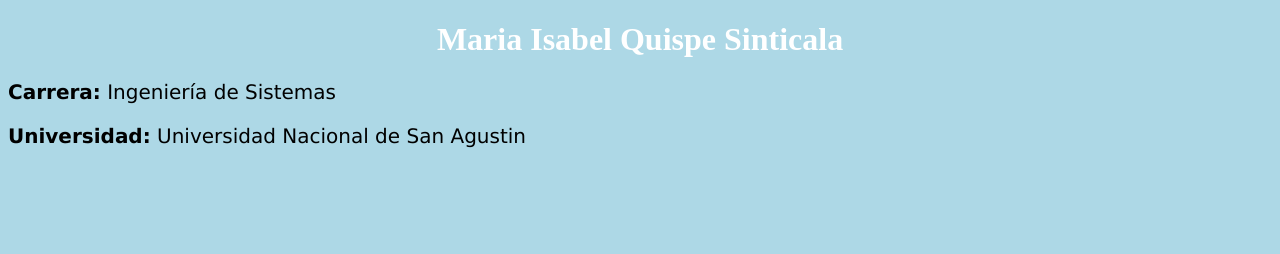
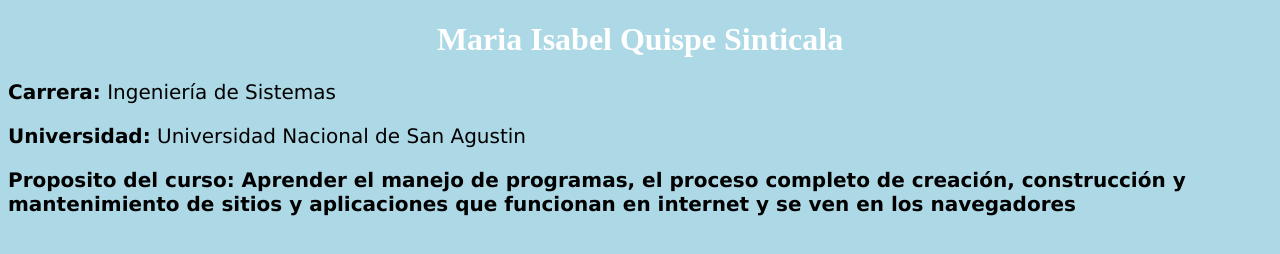
Before and after one commit to mquispesin-456/IDWeb-Isabel-Quispe, a plain HTML site: page Lab00/index.html in a window 1280 px wide. Drawn offline with Linux system fonts and the light colour scheme.

Commit message:
Edicion de datos(proposito del curso)

```diff
--- a/Lab00/index.html
+++ b/Lab00/index.html
@@ -9,5 +9,6 @@
     <h1>Maria Isabel Quispe Sinticala</h1>
     <p><strong>Carrera:</strong> Ingeniería de Sistemas</p>
     <p><strong>Universidad:</strong> Universidad Nacional de San Agustin</p>
+    <p><strong>Proposito del curso: Aprender el manejo de programas, el proceso completo de creación, construcción y mantenimiento de sitios y aplicaciones que funcionan en internet y se ven en los navegadores </strong></p>
 </body>
 </html>
```
